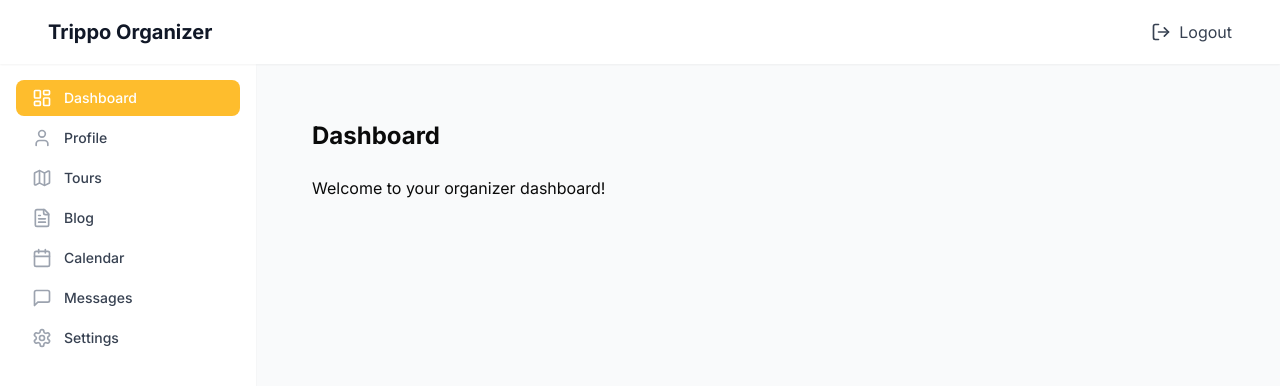
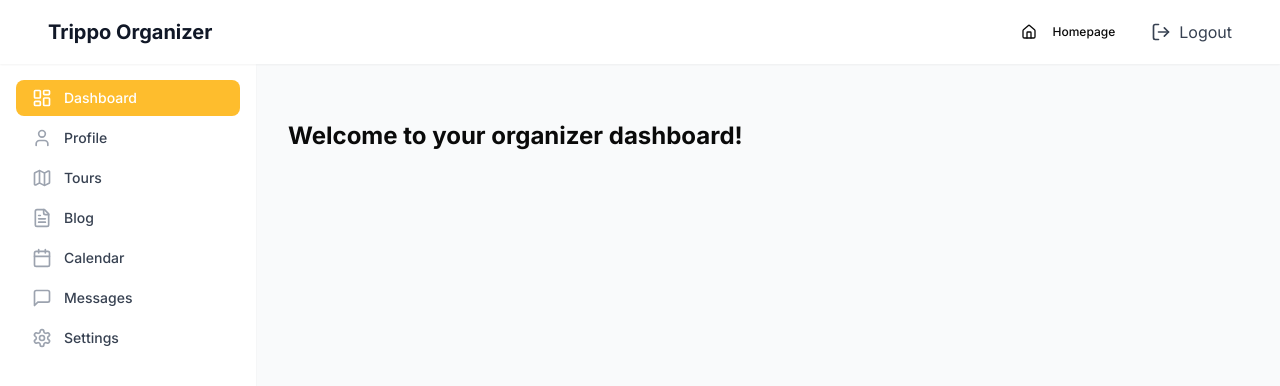
Before and after one commit to muhammadabdumalikov/tripgo, a Next.js app: page /dashboard in a window 1280 px wide. Shown: the top 386 px of the page. Built offline with nearby package versions, Linux system fonts and the light colour scheme; sample sign-in values are in the browser's storage.

Commit message:
add homepage btn

```diff
--- a/app/(organizer)/dashboard/layout.tsx
+++ b/app/(organizer)/dashboard/layout.tsx
@@ -14,8 +14,10 @@
   LogOut,
   Menu,
   X,
-  FileText
+  FileText,
+  Home
 } from 'lucide-react';
+import { Button } from '@/components/ui/button';
 
 const navigation = [
   { name: 'Dashboard', href: '/dashboard', icon: LayoutDashboard },
@@ -73,16 +75,23 @@
                 )}
               </button>
               <Link href="/dashboard" className="flex items-center space-x-3 ml-4">
-                <span className="text-xl font-bold text-gray-900">Trippo Organizer</span>
+                <span className="text-xl font-bold text-gray-900 hidden sm:inline">Trippo Organizer</span>
+                <span className="text-xl font-bold text-gray-900 sm:hidden">Trippo</span>
               </Link>
             </div>
-            <div className="flex items-center">
+            <div className="flex items-center space-x-1 sm:space-x-2">
+              <Link href="/">
+                <Button variant="ghost" size="sm" className="flex items-center">
+                  <Home className="w-5 h-5" />
+                  <span className="hidden sm:inline ml-2">Homepage</span>
+                </Button>
+              </Link>
               <button
                 onClick={handleLogout}
-                className="flex items-center px-4 py-2 text-gray-700 hover:text-gray-900 hover:bg-gray-100 rounded-lg transition-colors"
+                className="flex items-center p-2 sm:px-4 sm:py-2 text-gray-700 hover:text-gray-900 hover:bg-gray-100 rounded-lg transition-colors"
               >
-                <LogOut className="w-5 h-5 mr-2" />
-                <span>Logout</span>
+                <LogOut className="w-5 h-5" />
+                <span className="hidden sm:inline ml-2">Logout</span>
               </button>
             </div>
           </div>
@@ -107,6 +116,14 @@
             <div className="flex flex-col h-full">
               <div className="flex-1 overflow-y-auto pt-5 pb-4">
                 <nav className="px-4 space-y-1">
+                  <Link
+                    href="/"
+                    onClick={() => setIsSidebarOpen(false)}
+                    className="flex items-center px-4 py-2 text-sm font-medium rounded-lg text-gray-700 hover:bg-gray-100"
+                  >
+                    <Home className="mr-3 h-5 w-5 text-gray-400" />
+                    Homepage
+                  </Link>
                   {navigation.map((item) => {
                     const isActive = pathname === item.href;
                     return (
--- a/app/(organizer)/dashboard/page.tsx
+++ b/app/(organizer)/dashboard/page.tsx
@@ -1,12 +1,15 @@
 'use client';
-
-import React from 'react';
 
 export default function DashboardPage() {
   return (
-    <div className="p-6">
-      <h1 className="text-2xl font-bold mb-6">Dashboard</h1>
-      <p>Welcome to your organizer dashboard!</p>
+    <div className="container mx-auto py-6">
+      <div className="mb-8">
+        <h1 className="text-2xl font-bold">Welcome to your organizer dashboard!</h1>
+      </div>
+
+      <div className="grid grid-cols-1 md:grid-cols-2 lg:grid-cols-3 gap-6">
+        {/* Dashboard content will go here */}
+      </div>
     </div>
   );
 }
--- a/app/(organizer)/dashboard/tours/create/page.tsx
+++ b/app/(organizer)/dashboard/tours/create/page.tsx
@@ -349,6 +349,14 @@
     }));
   };
 
+   const handleSeatsChange = (e: React.ChangeEvent<HTMLInputElement>) => {
+    const { value } = e.target;
+    setFormData(prev => ({
+      ...prev,
+      seats: +value
+    }));
+  };
+
   const handleSubmit = async (e: React.FormEvent) => {
     e.preventDefault();
     setIsSubmitting(true);
@@ -537,7 +545,7 @@
                   type="number"
                   name="group_size"
                   value={formData.seats}
-                  onChange={handleChange}
+                  onChange={handleSeatsChange}
                   className="pl-10 w-full px-4 py-2 border border-gray-300 rounded-lg focus:ring-[#febd2d] focus:border-[#febd2d]"
                   required
                   min="1"
--- a/app/(organizer)/dashboard/tours/edit/[id]/page.tsx
+++ b/app/(organizer)/dashboard/tours/edit/[id]/page.tsx
@@ -269,7 +269,7 @@
     }));
   };
 
-   const handleSeatsChange = (e: React.ChangeEvent<HTMLInputElement>) => {
+  const handleSeatsChange = (e: React.ChangeEvent<HTMLInputElement>) => {
     const { value } = e.target;
     setFormData(prev => ({
       ...prev,
```
